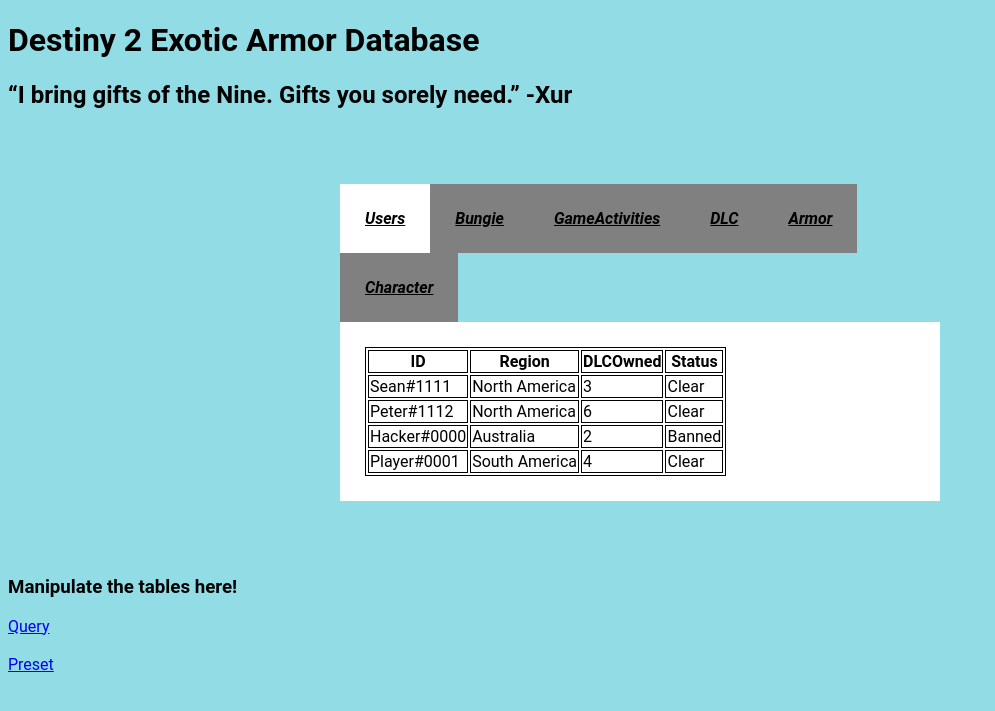
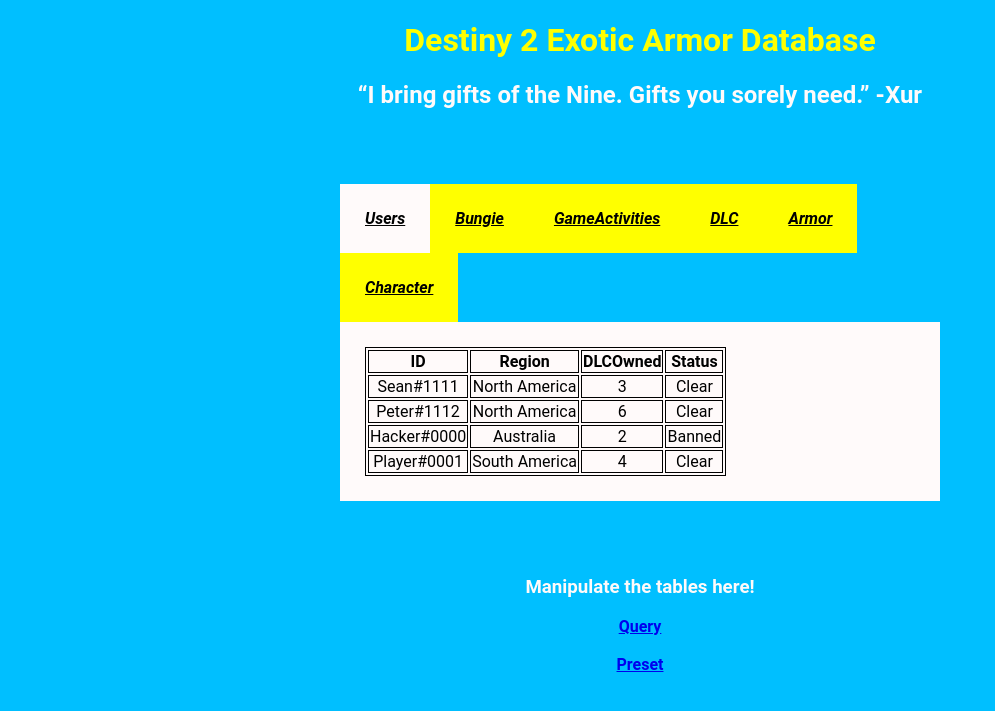
Before and after one commit to Sean02/Destiny_2_Exotic_Armor, a Flask app: page / in a window 1280 px wide. Shown: the top 711 px of the page, without its empty margins (0-995 px from the left). Run offline with Flask 2, Linux system fonts and the light colour scheme; data comes from the database, SQL or seed files in the repository.

Commit message:
Update decor.css

```diff
--- a/static/decor.css
+++ b/static/decor.css
@@ -1,13 +1,33 @@
 body {
-    background: #92DCE5;
+    background: DeepSkyBlue;
     font-family: 'Roboto', sans-serif;
 }
+
 table {
     border: 1px solid black;
 }
 
+h1  {
+    color: yellow;
+    text-align: center;
+}
+
+h2 {
+    color: Snow;
+    text-align: center;
+}
+
+h3 {
+    color: Snow
+}
+
 th, td {
     border: 1px solid black;
+}
+
+.bottom {
+    text-align: center;
+    font-weight: bold;
 }
 
 .AllTabs {
@@ -24,7 +44,7 @@ th, td {
 
 .AllTabs label {
     padding: 25px;
-    background: gray;
+    background: yellow;
     font-weight: bold;
     font-style: italic;
     text-decoration: underline;
@@ -33,7 +53,8 @@ th, td {
 .AllTabs .tab {
     width: 100%;
     padding: 25px;
-    background: white;
+    background: Snow;
+    text-align: center;
     order: 1;
     display: none;
 }
@@ -45,5 +66,5 @@ th, td {
 }
 
 .AllTabs input[type="radio"]:checked+label {
-    background: white;
+    background: Snow;
 }
```
